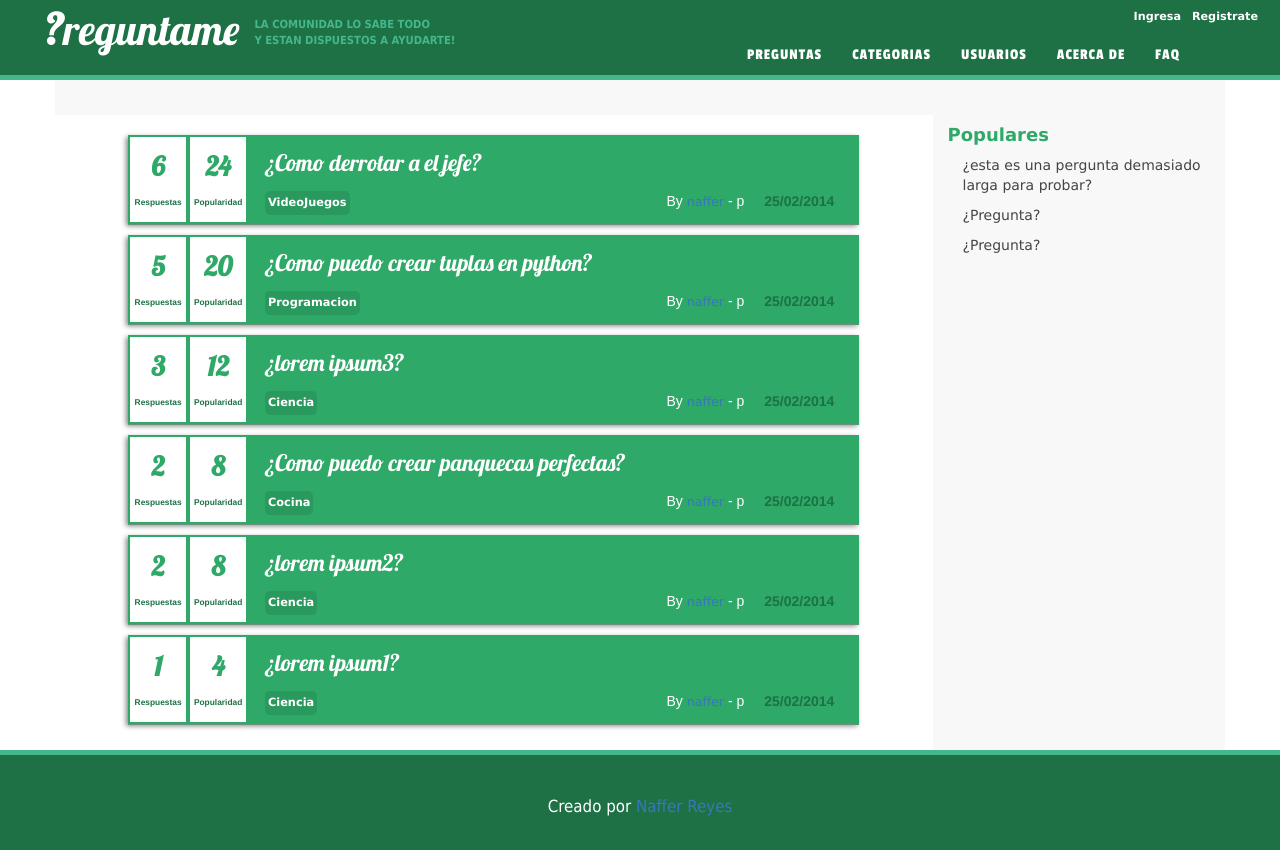
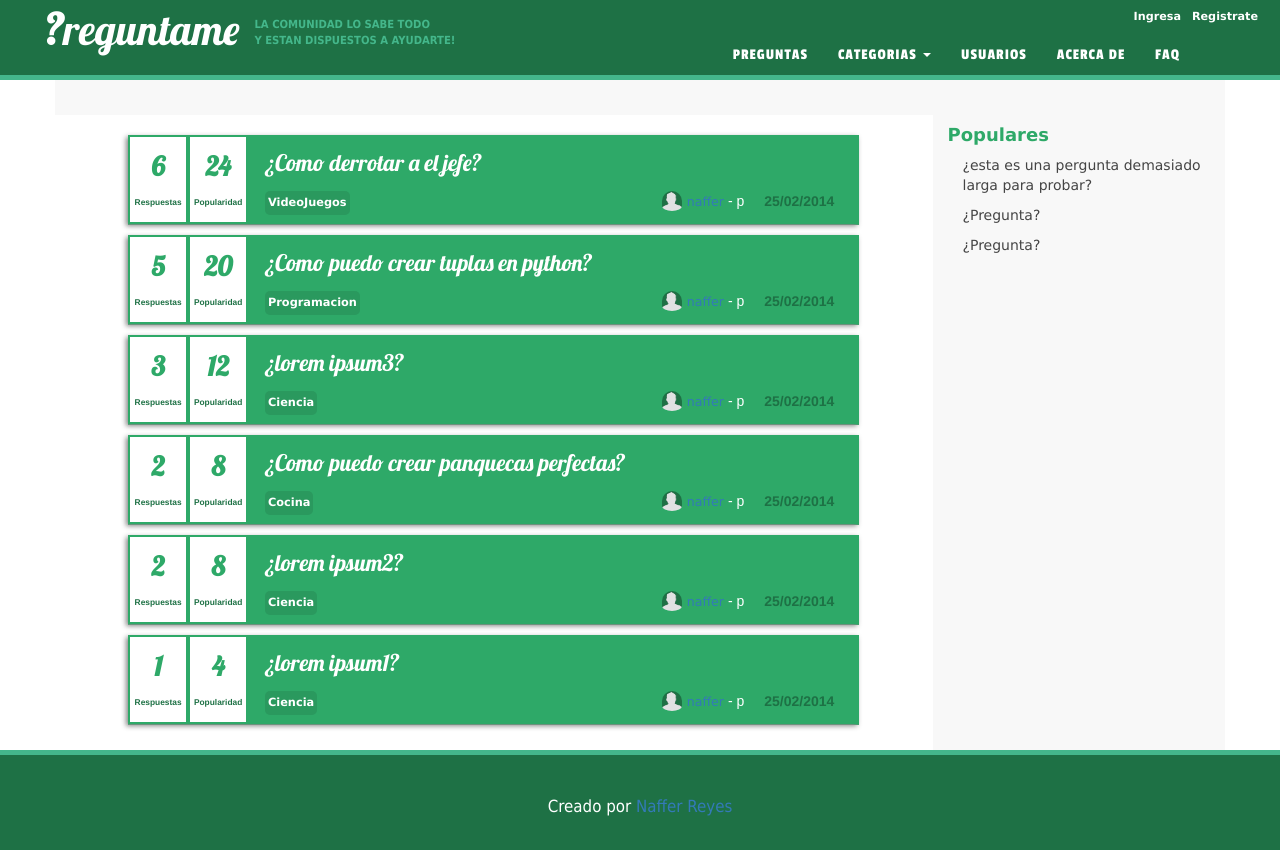
Before and after one commit to rnaffer/preguntame, a Django app: page /preguntas/ in a window 1280 px wide. Run offline with Django 3.2, Linux system fonts and the light colour scheme; data comes from the database, SQL or seed files in the repository; both versions use the stored data as it was after the commit; parts of the project's set-up code (start-up, migrations or seed data) failed here and were passed over; some libraries are stand-ins or nearby versions.

Commit message:
redireccion terminada, trabajando en menu desplegable

```diff
--- a/askme/templates/lista_preguntas.html
+++ b/askme/templates/lista_preguntas.html
@@ -26,7 +26,10 @@
 								<p>25/02/2014</p>
 							</div>
 							<div class="pregunta-usuario">
-								<p>By <a href="#">{{ pregunta.usuario }}</a> - {{ pregunta.usuario.datosusuario.reputacion }}p</p>
+								<p><a href="#">{{ pregunta.usuario }}</a> - {{ pregunta.usuario.datosusuario.reputacion }}p</p>
+							</div>
+							<div class="pregunta-img">
+								<img src="../static/img/profile.png" alt="profile">
 							</div>
 						</div>
 					</div>
--- a/cuentas/urls.py
+++ b/cuentas/urls.py
@@ -1,11 +1,11 @@
 from django.conf.urls import patterns, include, url
+from cuentas import views
 from cuentas.decorator import anonymous_required
-from cuentas import views
 
 urlpatterns = patterns('',
 
-	url(r'^login/', anonymous_required(views.LoginFormView.as_view(), name='login')),
-	url(r'^registro/$', views.AccountRegistrationView.as_view(), name='registro'),
+	url(r'^login/', anonymous_required(views.LoginFormView.as_view()), name='login'),
+	url(r'^registro/$', anonymous_required(views.AccountRegistrationView.as_view()), name='registro'),
 	#url(r'^login/$', views.LoginFormView.as_view(), name='login'),
 	url(r'^logout/$', 'cuentas.views.logout_view', name="logout"),
 )
--- a/cuentas/views.py
+++ b/cuentas/views.py
@@ -1,16 +1,15 @@
 from django.template import RequestContext
 from django.shortcuts import render_to_response, redirect, HttpResponseRedirect, render
 from django.contrib.auth import authenticate, login, logout
+from django.contrib.auth.decorators import login_required
 from django.views.generic import FormView, CreateView
 from django.contrib.auth.forms import (
 AuthenticationForm, SetPasswordForm, PasswordChangeForm)
 from django.contrib import messages
 
-from .decorator import anonymous_required
 from .forms import UserCreateForm
 from .models import DatosUsuario
 
-@anonymous_required
 class LoginFormView(FormView):
 	template_name = "log_in.html"
 	form_class = AuthenticationForm
@@ -26,7 +25,6 @@ class LoginFormView(FormView):
 			'Usuario o Contraseña Invalido. Por Favor Intente Nuevamente')
 		return super(LoginFormView, self).form_invalid(form)
 
-@anonymous_required
 class AccountRegistrationView(CreateView):
 	template_name = "register.html"
 	form_class = UserCreateForm
@@ -48,6 +46,7 @@ class AccountRegistrationView(CreateView):
 		datos.save()
 		return HttpResponseRedirect(self.get_success_url())
 
+@login_required
 def logout_view(request):
 		logout(request)
 		return redirect('/preguntas')
--- a/preguntame/settings.py
+++ b/preguntame/settings.py
@@ -54,6 +54,7 @@ ROOT_URLCONF = 'preguntame.urls'
 
 WSGI_APPLICATION = 'preguntame.wsgi.application'
 
+LOGIN_REDIRECT_URL = 'preguntas:preguntas'
 
 # Database
 # https://docs.djangoproject.com/en/1.7/ref/settings/#databases
--- a/static/css/position.css
+++ b/static/css/position.css
@@ -94,14 +94,6 @@
 	margin: 15px 0 15px 0;
 }
 
-#respuestas {
-
-}
-
-#popularidad {
-
-}
-
 .pregunta-contenido h3 {
 	margin: 15px 0 15px 0;
 }
@@ -115,6 +107,15 @@
 
 .registro-log h1 {
 	margin: 40px 0;
+}
+
+.pregunta-img img {
+	width: 20px;
+	height: 25px;
+	float: right;
+	padding-bottom: 5px;
+	margin-right: 5px;
+	border-radius: 10px;
 }
 
 .form-group {
--- a/templates/base.html
+++ b/templates/base.html
@@ -38,7 +38,15 @@
 						<div id="menu-nav">
 							<ul class="nav navbar-nav">
 								<li><a href="#">PREGUNTAS</a></li>
-								<li><a href="#">CATEGORIAS</a></li>
+								<li class="dropdown">
+									<a href="#" class="dropdown-toggle" data-toggle="dropdown" role="button" aria-expanded="false">CATEGORIAS <span class="caret"></span></a>
+					                <ul class="dropdown-menu" role="menu">
+					                  <li><a href="#">Action</a></li>
+					                  {% for categoria in categorias %}
+					                  	<li><a href="#">{{ categoria.titulo }}</a></li>
+					                  {% endfor %}
+					                </ul>
+						        </li>
 								<li><a href="#">USUARIOS</a></li>
 								<li><a href="#">ACERCA DE</a></li>
 								<li><a href="#">FAQ</a></li>
```
Also changed, not shown: cuentas/decorator.py (+10 -16 lines), db.sqlite3, static/img/profile.png (added).
